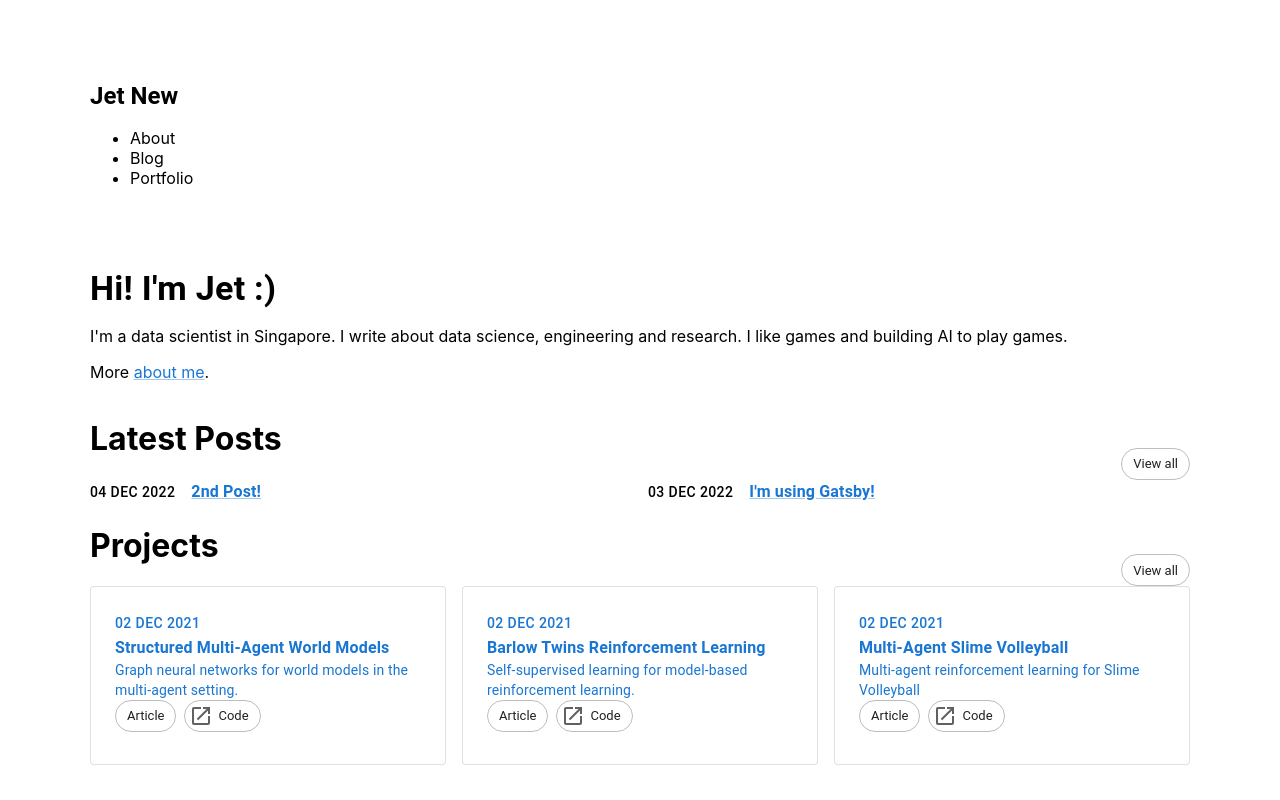
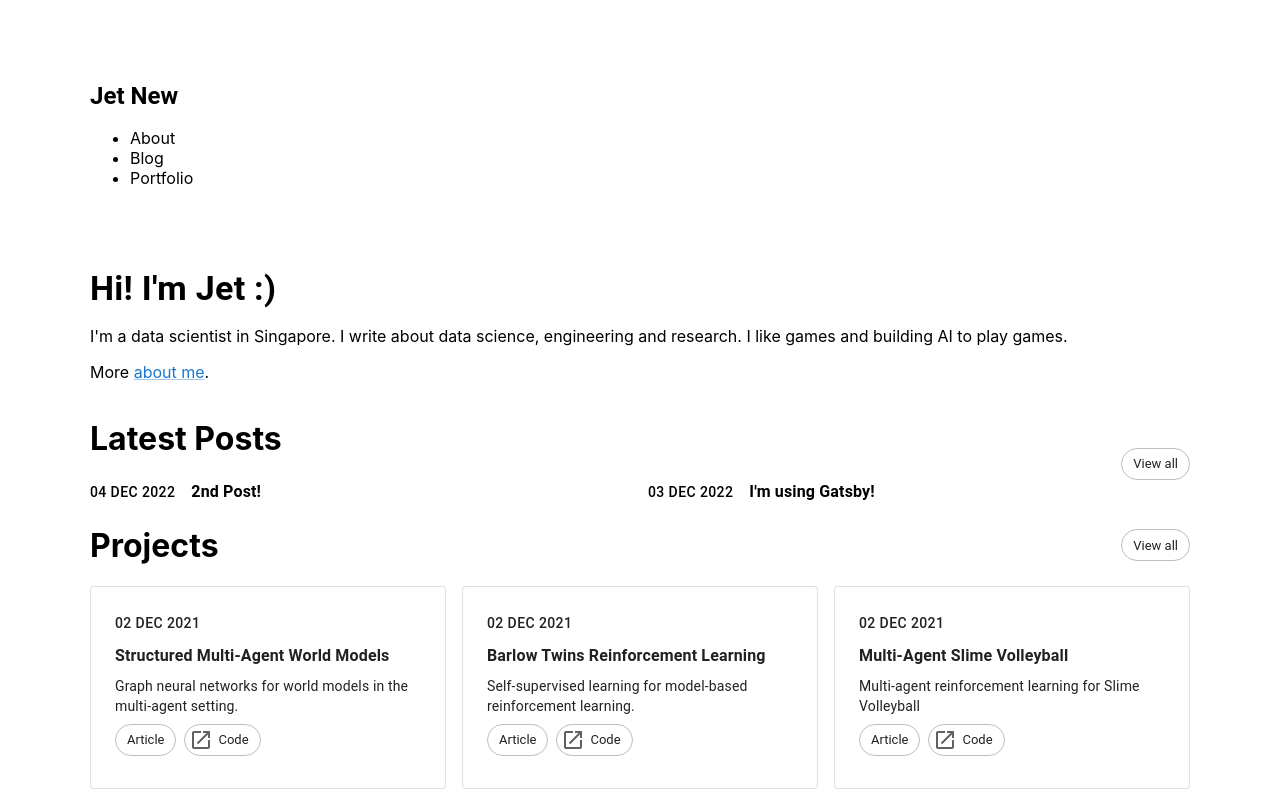
Before and after one commit to jetnew/website, a Gatsby site: page / in a window 1280 px wide. Built offline with nearby package versions, Linux system fonts and the light colour scheme; Gatsby itself is replaced by a stand-in of ours.

Commit message:
Fix buttons and alignment

```diff
--- a/src/components/layout.js
+++ b/src/components/layout.js
@@ -57,7 +57,6 @@ const Layout = ({ pageTitle, children }) => {
                 <Typography variant="p">
                     {children}
                 </Typography>
-
             </main>
         </div >
     )
--- a/src/components/postbanner.js
+++ b/src/components/postbanner.js
@@ -12,7 +12,7 @@ const PostBanner = ({ post }) => {
                 <Typography variant="button">{post.date}</Typography>
             </Grid>
             <Grid item>
-                <Link to={`/blog/${post.slug}`}>
+                <Link to={`/blog/${post.slug}`} underline="hover" color="inherit">
                     <Typography variant="body1"><b>{post.title}</b></Typography>
                 </Link>
             </Grid>
--- a/src/components/projectbanner.js
+++ b/src/components/projectbanner.js
@@ -13,17 +13,21 @@ import OpenInNewIcon from '@mui/icons-material/OpenInNew';
 const ProjectBanner = ({ project }) => {
     return (
         <Card variant="outlined" sx={{ p: 1 }}>
-            <Link to={`/portfolio/${project.slug}`} underline="none">
-                <CardContent>
+            <CardContent>
+                <Stack spacing={1}>
                     <Typography variant="button">{project.date}</Typography>
-                    <Typography variant="body1"><b>{project.title}</b></Typography>
+                    <Link to={`/portfolio/${project.slug}`} underline="hover" color="inherit">
+                        <Typography variant="body1"><b>{project.title}</b></Typography>
+                    </Link>
                     <Typography variant="body2">{project.excerpt}</Typography>
                     <Stack direction="row" spacing={1}>
-                        <Chip label="Article" variant="outlined" />
-                        <Chip label="Code" variant="outlined" icon={<OpenInNewIcon />} />
+                        <Link to={`/portfolio/${project.slug}`} underline="none">
+                            <Chip label="Article" variant="outlined" onClick={() => { }} />
+                        </Link>
+                        <Chip label="Code" variant="outlined" icon={<OpenInNewIcon />} onClick={() => { }} />
                     </Stack>
-                </CardContent>
-            </Link>
+                </Stack>
+            </CardContent>
         </Card>
     )
 }
--- a/src/pages/index.js
+++ b/src/pages/index.js
@@ -1,6 +1,6 @@
 import * as React from 'react'
 import { useStaticQuery, graphql } from 'gatsby'
-import { Link } from '@mui/material'
+import Link from '../components/link'
 import Layout from '../components/layout'
 import PostBanner from '../components/postbanner'
 import ProjectBanner from '../components/projectbanner'
@@ -48,7 +48,9 @@ const IndexPage = () => {
 
       <Stack direction="row" justifyContent="space-between" alignItems="flex-end">
         <h1>Latest Posts</h1>
-        <Chip label="View all" href="/blog" variant="outlined" />
+        <Link to="/blog" underline="none">
+          <Chip label="View all" variant="outlined" onClick={() => { }} />
+        </Link>
       </Stack>
 
       <Grid container spacing={2}>
@@ -60,9 +62,11 @@ const IndexPage = () => {
         </Grid>
       </Grid>
 
-      <Stack direction="row" justifyContent="space-between" alignItems="flex-end">
+      <Stack direction="row" justifyContent="space-between" alignItems="center">
         <h1>Projects</h1>
-        <Chip label="View all" variant="outlined" href="/portfolio" />
+        <Link to="/portfolio" underline="none">
+          <Chip label="View all" variant="outlined" onClick={() => { }} clickable />
+        </Link>
       </Stack>
 
 
--- a/src/pages/portfolio/index.js
+++ b/src/pages/portfolio/index.js
@@ -2,6 +2,8 @@ import * as React from 'react'
 import { Link, graphql } from 'gatsby'
 import Layout from '../../components/layout'
 import Seo from '../../components/seo'
+import ProjectBanner from '../../components/projectbanner'
+import Grid from '@mui/material/Grid'
 
 const PortfolioPage = ({ data }) => {
   return (
@@ -19,7 +21,7 @@ const PortfolioPage = ({ data }) => {
           </article>
         ))
       }
-        </Layout>
+    </Layout >
   )
 }
 
```
Lines whose indentation alone changed are shown as unchanged.
